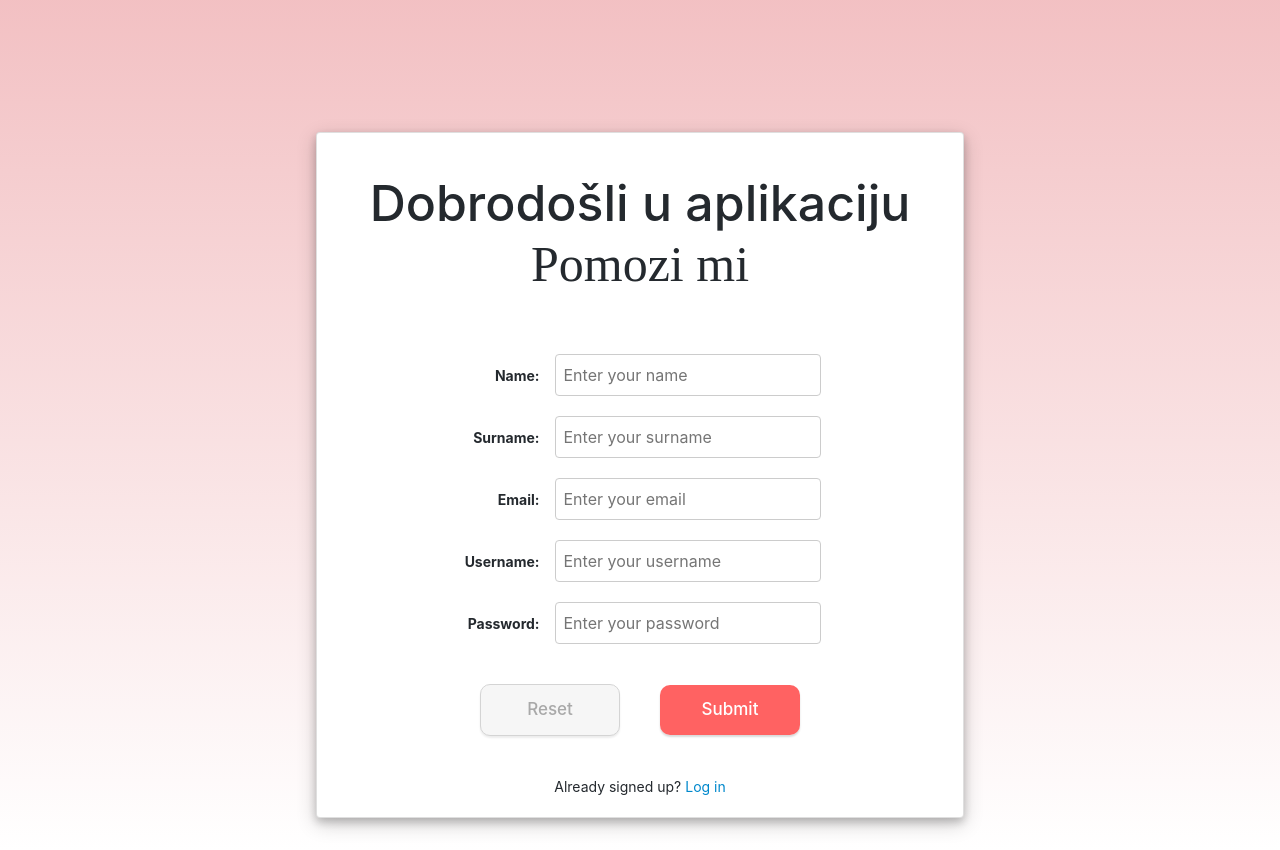
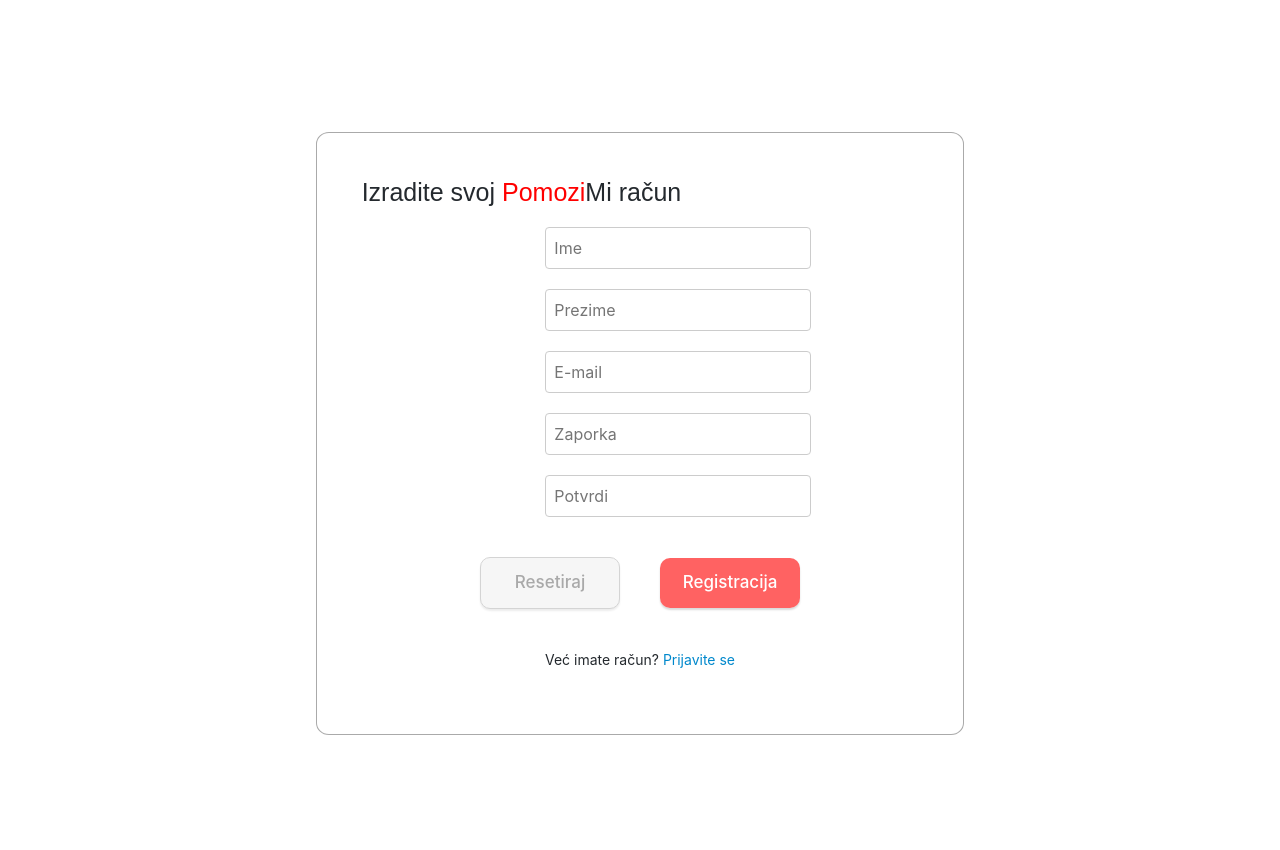
Before and after one commit to BoksicIva/Pomozi-mi---WebApp, a React (Create React App) app in the folder IzvorniKod/DTPomoziMi/src/main/webapp/: page /register in a window 1280 px wide. After the commit the page ends 800 px from the top, so only its background shows below. Built offline with nearby package versions, Linux system fonts and the light colour scheme.

Commit message:
Pojednostavljen dizajn registracije, prevedeno na hrvatski

```diff
--- a/IzvorniKod/DTPomoziMi/src/main/webapp/package.json
+++ b/IzvorniKod/DTPomoziMi/src/main/webapp/package.json
@@ -40,5 +40,4 @@
       "last 1 safari version"
     ]
   }
-
 }
--- a/IzvorniKod/DTPomoziMi/src/main/webapp/src/components/log-reg.css
+++ b/IzvorniKod/DTPomoziMi/src/main/webapp/src/components/log-reg.css
@@ -9,11 +9,6 @@
     line-height: 1.5;
     overflow: auto;
     color: #24292e;
-   /* background-color: #f0b4b7d5; */
-   background-image: linear-gradient(180deg, #f0b4b7d5, #ffffff);
-  }
-  #grad {
-    background-image: linear-gradient(180deg, #f5a8f5, #ffffff);
   }
   html, body{min-height:100%;}
 
@@ -21,7 +16,10 @@
 
   .crd{
       text-align: center;
-      box-shadow: 0 4px 8px 0 rgba(0, 0, 0, 0.2), 0 6px 20px 0 rgba(0, 0, 0, 0.19);
+      border-width: 1;
+      border-color: #aaa;
+      padding: 4%;
+      border-radius: 2%;
   }
 
   .app {
@@ -29,10 +27,10 @@
   }
 
   .title{
-    margin: 20px;
-    padding-top: 20px;
-    padding-bottom: 40px;
-    font-size: 50px;
+    font-size: 25px;
+    font-family: Arial;
+    text-align: left;
+    margin-bottom: 20px;
   }
   .res-btn{
     margin-right: 40px;
@@ -71,10 +69,9 @@
   }
 
   input:focus {
-    border-color: #007eff;
-    box-shadow: inset 0 1px 1px rgba(0, 0, 0, 0.075),
-      0 0 0 3px rgba(0, 126, 255, 0.1);
+    border-color: #08c;
     outline: none;
+    border-width: 2px;
   }
 
   input.error {
@@ -97,7 +94,6 @@
     color: red;
     margin-top: .25rem;
     text-align: left;
-    padding-left: 250px;
   }
 
 
@@ -132,3 +128,8 @@
     border: 1px solid #aaa;
     color: #555;
   }
+
+  .form-fields {
+    text-align: left;
+    padding-left: 33%;
+  }
--- a/IzvorniKod/DTPomoziMi/src/main/webapp/src/components/login.js
+++ b/IzvorniKod/DTPomoziMi/src/main/webapp/src/components/login.js
@@ -140,7 +140,7 @@ export const Login = () => (
                         );
                     }}
                 </Formik>
-                <div className="inp-line">not signed in yet? <Link to='/register'>Sign up</Link></div>
+                <div className="inp-line">Not signed in yet? <Link to='/register'>Sign up</Link></div>
             </Card>
         </div>
     </div>
--- a/IzvorniKod/DTPomoziMi/src/main/webapp/src/components/registration.js
+++ b/IzvorniKod/DTPomoziMi/src/main/webapp/src/components/registration.js
@@ -6,7 +6,7 @@ import * as Yup from "yup";
 import "bootstrap/dist/css/bootstrap.min.css";
 import { Card } from "react-bootstrap";
 import { Link } from "react-router-dom";
-import RegService from '../service/login-service';
+import RegService from "../service/login-service";
 
 export const Registration = () => (
   <div className="app">
@@ -14,7 +14,7 @@ export const Registration = () => (
     <div className="container">
       <Card className="crd col-lg-7 mx-auto">
         <Card.Title className="title">
-          Dobrodošli u aplikaciju <span className="pomozi">Pomozi mi</span>
+          Izradite svoj <span style={{ color: "red" }}>Pomozi</span>Mi račun
         </Card.Title>
         <Formik
           initialValues={{
@@ -22,7 +22,7 @@ export const Registration = () => (
             surname: "",
             email: "",
             password: "",
-            username: "",
+            secondPassword: "",
           }}
           onSubmit={async (values) => {
             await new Promise((resolve) => setTimeout(resolve, 500));
@@ -30,38 +30,38 @@ export const Registration = () => (
 
             let data = new FormData();
 
-            data.append('firstName', 'Jan');
-            data.append('lastName', 'Roček');
-            data.append('password', 'JanRoček1@');
-            data.append('secondPassword', 'JanRoček1@');
-            data.append('email', 'jan.rocek@gmail.com');
+            data.append("firstName", "Jan");
+            data.append("lastName", "Roček");
+            data.append("password", "JanRoček1@");
+            data.append("secondPassword", "JanRoček1@");
+            data.append("email", "jan.rocek@gmail.com");
 
-
-            RegService.getCSRF().then((response) => {
-
+            RegService.getCSRF()
+              .then((response) => {
                 console.log(response);
-              console.log(response.data)
+                console.log(response.data);
                 console.log(response.headers);
 
-              RegService.register(data).then((response1) => {
+                RegService.register(data)
+                  .then((response1) => {
                     alert(JSON.stringify(response1, null, 2));
-              }).catch((error1) => {
+                  })
+                  .catch((error1) => {
                     console.log(error1);
                   });
-            }).catch((error) => {
+              })
+              .catch((error) => {
                 console.log(error);
               });
-
-
-
-
           }}
           validationSchema={Yup.object().shape({
-            email: Yup.string().email().required("Email required"),
-            password: Yup.string().required("Password required"),
-            username: Yup.string().min(5).max(10).required("Username required"),
-            name: Yup.string().required("Name required"),
-            surname: Yup.string().required("Surname required"),
+            email: Yup.string().email().required("Unesite e-mail"),
+            password: Yup.string().required("Unesite zaporku"),
+            secondPassword: Yup.string().required(
+              "Unesite potvrdu"
+            ),
+            name: Yup.string().required("Unesite ime"),
+            surname: Yup.string().required("Unesite prezime"),
           })}
         >
           {(props) => {
@@ -78,12 +78,11 @@ export const Registration = () => (
             } = props;
             return (
               <form onSubmit={handleSubmit}>
-                <div>
+                <div className="form-fields">
                   <div className="inp-line">
-                    <label htmlFor="name">Name:</label>
                     <input
                       id="name"
-                      placeholder="Enter your name"
+                      placeholder="Ime"
                       type="text"
                       value={values.name}
                       onChange={handleChange}
@@ -100,10 +99,9 @@ export const Registration = () => (
                   </div>
 
                   <div className="inp-line">
-                    <label htmlFor="surname">Surname:</label>
                     <input
                       id="surname"
-                      placeholder="Enter your surname"
+                      placeholder="Prezime"
                       type="text"
                       value={values.surname}
                       onChange={handleChange}
@@ -120,10 +118,9 @@ export const Registration = () => (
                   </div>
 
                   <div className="inp-line">
-                    <label htmlFor="email">Email:</label>
                     <input
                       id="email"
-                      placeholder="Enter your email"
+                      placeholder="E-mail"
                       type="text"
                       value={values.email}
                       onChange={handleChange}
@@ -140,30 +137,9 @@ export const Registration = () => (
                   </div>
 
                   <div className="inp-line">
-                    <label htmlFor="username">Username:</label>
-                    <input
-                      id="username"
-                      placeholder="Enter your username"
-                      type="text"
-                      value={values.username}
-                      onChange={handleChange}
-                      onBlur={handleBlur}
-                      className={
-                        errors.username && touched.username
-                          ? "text-input error"
-                          : "text-input"
-                      }
-                    />
-                    {errors.username && touched.username && (
-                      <div className="input-feedback">{errors.username}</div>
-                    )}
-                  </div>
-
-                  <div className="inp-line">
-                    <label htmlFor="password">Password:</label>
                     <input
                       id="password"
-                      placeholder="Enter your password"
+                      placeholder="Zaporka"
                       type="password"
                       value={values.password}
                       onChange={handleChange}
@@ -178,7 +154,29 @@ export const Registration = () => (
                       <div className="input-feedback">{errors.password}</div>
                     )}
                   </div>
+
+                  <div className="inp-line">
+                    <input
+                      id="secondPassword"
+                      placeholder="Potvrdi"
+                      type="text"
+                      value={values.secondPassword}
+                      onChange={handleChange}
+                      onBlur={handleBlur}
+                      className={
+                        errors.secondPassword && touched.secondPassword
+                          ? "text-input error"
+                          : "text-input"
+                      }
+                    />
+                    {errors.secondPassword && touched.secondPassword && (
+                      <div className="input-feedback">
+                        {errors.secondPassword}
                       </div>
+                    )}
+                  </div>
+                </div>
+
                 <div className="inp-line">
                   <span className="res-btn">
                     <button
@@ -187,11 +185,11 @@ export const Registration = () => (
                       onClick={handleReset}
                       disabled={!dirty || isSubmitting}
                     >
-                      Reset
+                      Resetiraj
                     </button>
                   </span>
                   <button type="submit" disabled={isSubmitting}>
-                    Submit
+                    Registracija
                   </button>
                 </div>
               </form>
@@ -199,7 +197,7 @@ export const Registration = () => (
           }}
         </Formik>
         <div className="inp-line">
-          Already signed up? <Link to="/login">Log in</Link>
+          Već imate račun? <Link to="/login">Prijavite se</Link>
         </div>
       </Card>
     </div>
```
Also changed, not shown: 1 other file (tests, documents, lock files or other folders). Lines whose indentation alone changed are shown as unchanged.
